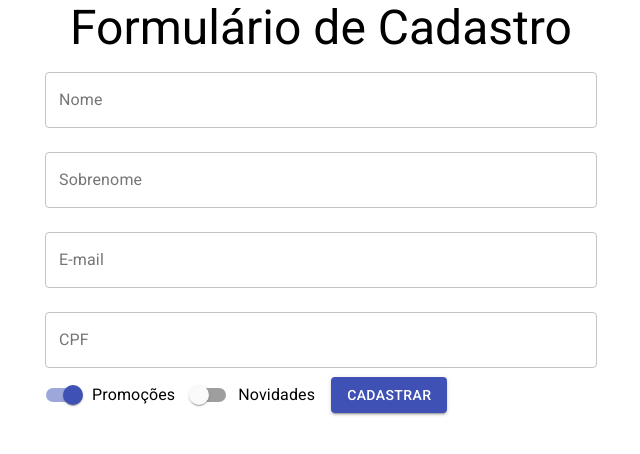
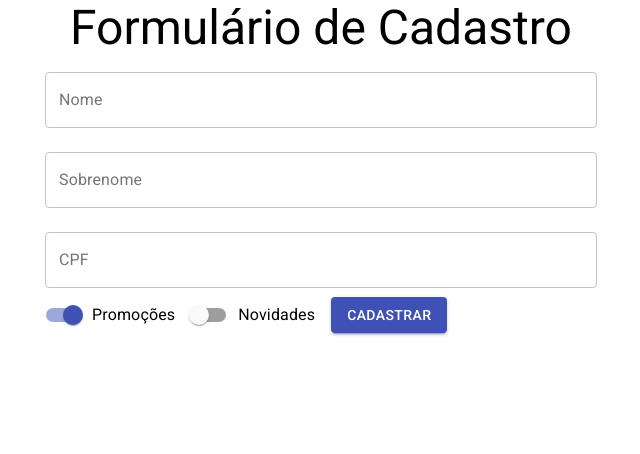
Before and after one commit to thiag0mesquita/Formulario_Cadastro, a React (Create React App) app: page / in a window 1280 px wide. Shown: the top 454 px of the page, without its empty margins (319-959 px from the left). Built offline with nearby package versions, Linux system fonts and the light colour scheme.

Commit message:
Adicionando outros componentes e renderição condicional

```diff
--- /dev/null
+++ b/src/components/FormularioCadastro/DadosEntrega.jsx
@@ -0,0 +1,56 @@
+import React from 'react';
+import { TextField, Button } from '@material-ui/core'
+
+
+function DadosEntrega() {
+    return (
+        <form>
+            <TextField
+                type="number"
+                id="cep"
+                label="CEP"
+                variant="outlined"
+                margin='normal'
+            />
+            <TextField
+                type="text"
+                id="endereco"
+                label="Endereço"
+                variant="outlined"
+                fullWidth
+                margin='normal'
+            />
+            <TextField
+                type="number"
+                id="numero"
+                label="Numero"
+                variant="outlined"
+                margin='normal'
+            />
+            <TextField
+                type="text"
+                id="estado"
+                label="Estado"
+                variant="outlined"
+                margin='normal'
+            />
+            <TextField
+                type="text"
+                id="cidade"
+                label="Cidade"
+                variant="outlined"
+                margin='normal'
+            />
+            <Button
+                type='submit'
+                variant="contained"
+                color="primary"
+                fullWidth
+            >
+                Finalizar Cadastro
+            </Button>
+        </form>
+    );
+}
+
+export default DadosEntrega;
--- /dev/null
+++ b/src/components/FormularioCadastro/DadosPessoais.jsx
@@ -0,0 +1,98 @@
+import React, { useState } from 'react';
+import { Button, TextField, Switch, FormControlLabel, FormHelperText } from '@material-ui/core'
+
+
+function DadosPessoais({aoEnviar, validarCPF}) {
+    const [nome, setNome] = useState("");
+    const [sobrenome, setSobrenome] = useState("");
+    const [email, setEmail] = useState("");
+    const [cpf, setCpf] = useState("");
+    const [promocoes, setPromocoes] = useState(true);
+    const [novidades, setNovidades] = useState(false);
+    const [erros, setErros] = useState({cpf:{valido:true, texto:""}});
+
+
+    return (
+        <form
+            onSubmit={(event) => {
+                event.preventDefault();
+                aoEnviar({ nome, sobrenome, cpf, promocoes, novidades });
+            }}
+        >
+            <TextField
+                value={nome}
+                onChange={(event) => {
+                    setNome(event.target.value);
+                }}
+                id="nome"
+                label="Nome"
+                variant="outlined"
+                fullWidth
+                margin='normal'
+
+            />
+            <TextField
+                value={sobrenome}
+                onChange={(event) => {
+                    setSobrenome(event.target.value);
+                }}
+                id="sobrenome"
+                label="Sobrenome"
+                variant="outlined"
+                fullWidth
+                margin='normal'
+
+            />
+            <TextField
+                value={cpf}
+                onChange={(event) => {
+                    setCpf(event.target.value);
+                }}
+                id="CPF"
+                label="CPF"
+                variant="outlined"
+                fullWidth
+                margin='normal'
+                error={!erros.cpf.valido}
+                helperText={erros.cpf.texto}
+                onBlur={(event)=>{
+                    const ehValido = validarCPF(cpf);
+                    setErros({cpf:ehValido})
+                }}
+
+            />
+            <FormControlLabel
+                label='Promoções'
+                control={
+                    <Switch
+                        checked={promocoes}
+                        onChange={(event) => {
+                            setPromocoes(event.target.checked);
+                        }}
+                        name='promocoes'
+                        value="checkedA"
+                        color='primary'
+                    />}
+            />
+            <FormControlLabel
+                label='Novidades'
+                control={
+                    <Switch
+                        checked={novidades}
+                        onChange={(event) => {
+                            setNovidades(event.target.checked);
+                        }}
+                        name='novidades'
+                        value="checkedA"
+                        color='primary'
+                    />}
+            />
+            <Button
+                type='submit'
+                variant="contained"
+                color="primary">Cadastrar</Button>
+        </form>
+    );
+}
+
+export default DadosPessoais;
--- /dev/null
+++ b/src/components/FormularioCadastro/DadosUsuario.jsx
@@ -0,0 +1,34 @@
+import { Button, TextField } from '@material-ui/core'
+import React from "react";
+
+function DadosUsuario() {
+    return (
+        <form>
+            <TextField
+                type="email"
+                id="email"
+                label="E-mail"
+                variant="outlined"
+                fullWidth
+                margin='normal'
+
+            />
+            <TextField
+                type="password"
+                id="senha"
+                label="senha"
+                variant="outlined"
+                fullWidth
+                margin='normal'
+            />
+            <Button
+                type='submit'
+                variant="contained"
+                color="primary">Cadastrar</Button>
+
+        </form>
+    );
+
+}
+
+export default DadosUsuario;
--- a/src/components/FormularioCadastro/FormularioCadastro.jsx
+++ b/src/components/FormularioCadastro/FormularioCadastro.jsx
@@ -1,110 +1,33 @@
 import React, { useState } from 'react';
-import { Button, TextField, Switch, FormControlLabel, FormHelperText } from '@material-ui/core'
+import { Button, TextField, Switch, FormControlLabel, FormHelperText, Typography } from '@material-ui/core'
+import DadosPessoais from './DadosPessoais';
+import DadosUsuario from './DadosUsuario';
+import DadosEntrega from './DadosEntrega';
 
 
-function FormularioCadastro({aoEnviar, validarCPF}) {
-    const [nome, setNome] = useState("");
-    const [sobrenome, setSobrenome] = useState("");
-    const [email, setEmail] = useState("");
-    const [cpf, setCpf] = useState("");
-    const [promocoes, setPromocoes] = useState(true);
-    const [novidades, setNovidades] = useState(false);
-    const [erros, setErros] = useState({cpf:{valido:true, texto:""}});
+function FormularioCadastro({ aoEnviar, validarCPF }) {
 
+    const [etapaAtual, setEtapaAtual] = useState(1);
+
+    function formularioAtual(etapa) {
+        switch (etapa) {
+            case 0:
+                return <DadosUsuario />
+            case 1:
+                return <DadosPessoais aoEnviar={aoEnviar} validarCPF={validarCPF}/>
+            case 2:
+                return <DadosEntrega />
+            default:
+                return
+                <Typography>Erro ao selecionar formulário</Typography>;
+        }
+    }
 
     return (
-        <form
-            onSubmit={(event) => {
-                event.preventDefault();
-                aoEnviar({ nome, sobrenome, email, cpf, promocoes, novidades });
-            }}
-        >
-            <TextField
-                value={nome}
-                onChange={(event) => {
-                    setNome(event.target.value);
-                }}
-                id="nome"
-                label="Nome"
-                variant="outlined"
-                fullWidth
-                margin='normal'
-
-            />
-            <TextField
-                value={sobrenome}
-                onChange={(event) => {
-                    setSobrenome(event.target.value);
-                }}
-                id="sobrenome"
-                label="Sobrenome"
-                variant="outlined"
-                fullWidth
-                margin='normal'
-
-            />
-            <TextField
-                value={email}
-                onChange={(event) => {
-                    setEmail(event.target.value);
-                }}
-                id="email"
-                label="E-mail"
-                variant="outlined"
-                fullWidth
-                margin='normal'
-
-            />
-            <TextField
-                value={cpf}
-                onChange={(event) => {
-                    setCpf(event.target.value);
-                }}
-                id="CPF"
-                label="CPF"
-                variant="outlined"
-                fullWidth
-                margin='normal'
-                error={!erros.cpf.valido}
-                helperText={erros.cpf.texto}
-                onBlur={(event)=>{
-                    const ehValido = validarCPF(cpf);
-                    setErros({cpf:ehValido})
-                }}
-
-            />
-            <FormControlLabel
-                label='Promoções'
-                control={
-                    <Switch
-                        checked={promocoes}
-                        onChange={(event) => {
-                            setPromocoes(event.target.checked);
-                        }}
-                        name='promocoes'
-                        value="checkedA"
-                        color='primary'
-                    />}
-            />
-            <FormControlLabel
-                label='Novidades'
-                control={
-                    <Switch
-                        checked={novidades}
-                        onChange={(event) => {
-                            setNovidades(event.target.checked);
-                        }}
-                        name='novidades'
-                        value="checkedA"
-                        color='primary'
-                    />}
-            />
-            <Button
-                type='submit'
-                variant="contained"
-                color="primary">Cadastrar</Button>
-        </form>
-    );
+        <>
+            {formularioAtual(etapaAtual)}
+        </>
+    )
 }
 
 export default FormularioCadastro;
```
